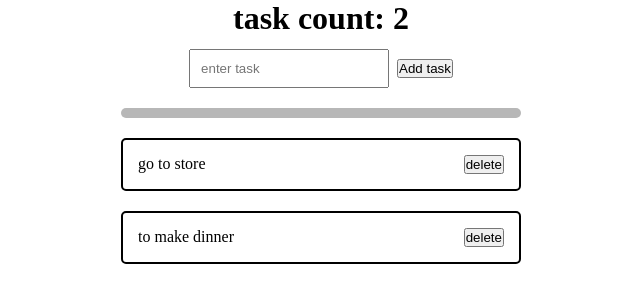
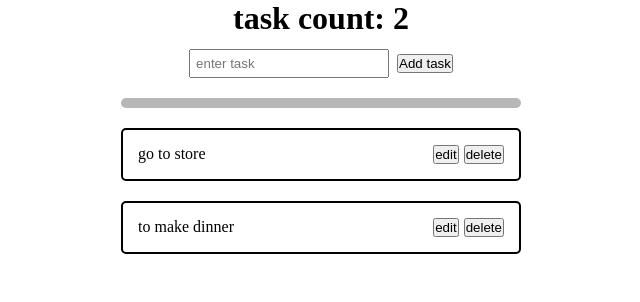
Before and after one commit to kittensgit/my-todo, a React (Create React App) app: page / in a window 1280 px wide. Shown: the top 302 px of the page, without its empty margins (319-959 px from the left). Built offline with nearby package versions, Linux system fonts and the light colour scheme.

Commit message:
EditTodoForm, updateTask, onBlur

```diff
--- a/src/App.jsx
+++ b/src/App.jsx
@@ -18,6 +18,12 @@ const App = () => {
             };
             setTodos([newTask, ...todos]);
         }
+    };
+
+    const updateTask = (updateTodo) => {
+        setTodos(
+            todos.map((todo) => (todo.id === updateTodo.id ? updateTodo : todo))
+        );
     };
 
     const removeTask = (id) => {
@@ -49,12 +55,14 @@ const App = () => {
             </div>
             {todos.map((todo) => (
                 <Todo
+                    todo={todo}
                     key={todo.id}
                     id={todo.id}
                     tasks={todo.tasks}
                     complete={todo.complete}
                     removeTask={removeTask}
                     toggleTodo={toggleTodo}
+                    updateTask={updateTask}
                 />
             ))}
         </div>
--- /dev/null
+++ b/src/components/EditTodoForm.jsx
@@ -0,0 +1,39 @@
+import React, { useState } from 'react';
+
+const EditTodoForm = ({ todo, updateTask, toggleEdit }) => {
+    const [value, setValue] = useState(todo.tasks);
+
+    const handleChange = (e) => {
+        setValue(e.target.value);
+    };
+
+    const handleSave = () => {
+        updateTask({ ...todo, tasks: value });
+        toggleEdit();
+    };
+
+    const handleEnter = (e) => {
+        if (e.key === 'Enter') {
+            handleSave();
+        }
+    };
+
+    const handleBlur = () => {
+        handleSave();
+    };
+
+    return (
+        <div>
+            <input
+                type="text"
+                value={value}
+                onChange={handleChange}
+                onKeyDown={handleEnter}
+                onBlur={handleBlur}
+            />
+            <button onClick={handleSave}>save</button>
+        </div>
+    );
+};
+
+export default EditTodoForm;
--- a/src/components/Todo.jsx
+++ b/src/components/Todo.jsx
@@ -1,15 +1,48 @@
-import React from 'react';
+import React, { useState } from 'react';
+import EditTodoForm from './EditTodoForm';
 
-const Todo = ({ tasks, removeTask, id, complete, toggleTodo }) => {
+const Todo = ({
+    todo,
+    tasks,
+    removeTask,
+    id,
+    complete,
+    toggleTodo,
+    updateTask,
+}) => {
+    const [isEdit, setIsEdit] = useState(false);
+
+    const toggleEdit = () => {
+        setIsEdit(!isEdit);
+    };
+
     return (
         <div className="todo">
+            {isEdit ? (
+                <EditTodoForm
+                    todo={todo}
+                    updateTask={updateTask}
+                    toggleEdit={toggleEdit}
+                />
+            ) : (
+                <>
                     <div
                         className={complete ? 'complete' : ''}
                         onClick={() => toggleTodo(id)}
                     >
                         {tasks}
                     </div>
-            <button onClick={() => removeTask(id)}>delete</button>
+                    <div>
+                        <button onClick={toggleEdit}>edit</button>
+                        <button
+                            className="delete"
+                            onClick={() => removeTask(id)}
+                        >
+                            delete
+                        </button>
+                    </div>
+                </>
+            )}
         </div>
     );
 };
--- a/src/components/TodoForm.jsx
+++ b/src/components/TodoForm.jsx
@@ -21,6 +21,7 @@ const TodoForm = ({ addTask }) => {
     return (
         <div>
             <input
+                className="form"
                 type="text"
                 placeholder="enter task"
                 value={value}
--- a/src/index.css
+++ b/src/index.css
@@ -23,13 +23,21 @@
 
 .complete {
     text-decoration: line-through;
+    user-select: none;
+}
+
+.form {
+    margin-top: 12px;
 }
 
 input {
     width: 200px;
-    padding: 10px;
+    padding: 5px;
     margin-right: 8px;
-    margin-top: 12px;
+}
+
+.delete {
+    margin-left: 5px;
 }
 
 .line {
@@ -43,6 +51,5 @@ input {
     height: 10px;
     background-color: rgb(255, 176, 176);
     border-radius: 5px;
-
     transition: all 0.2s ease-in;
 }
```
Lines whose indentation alone changed are shown as unchanged.
